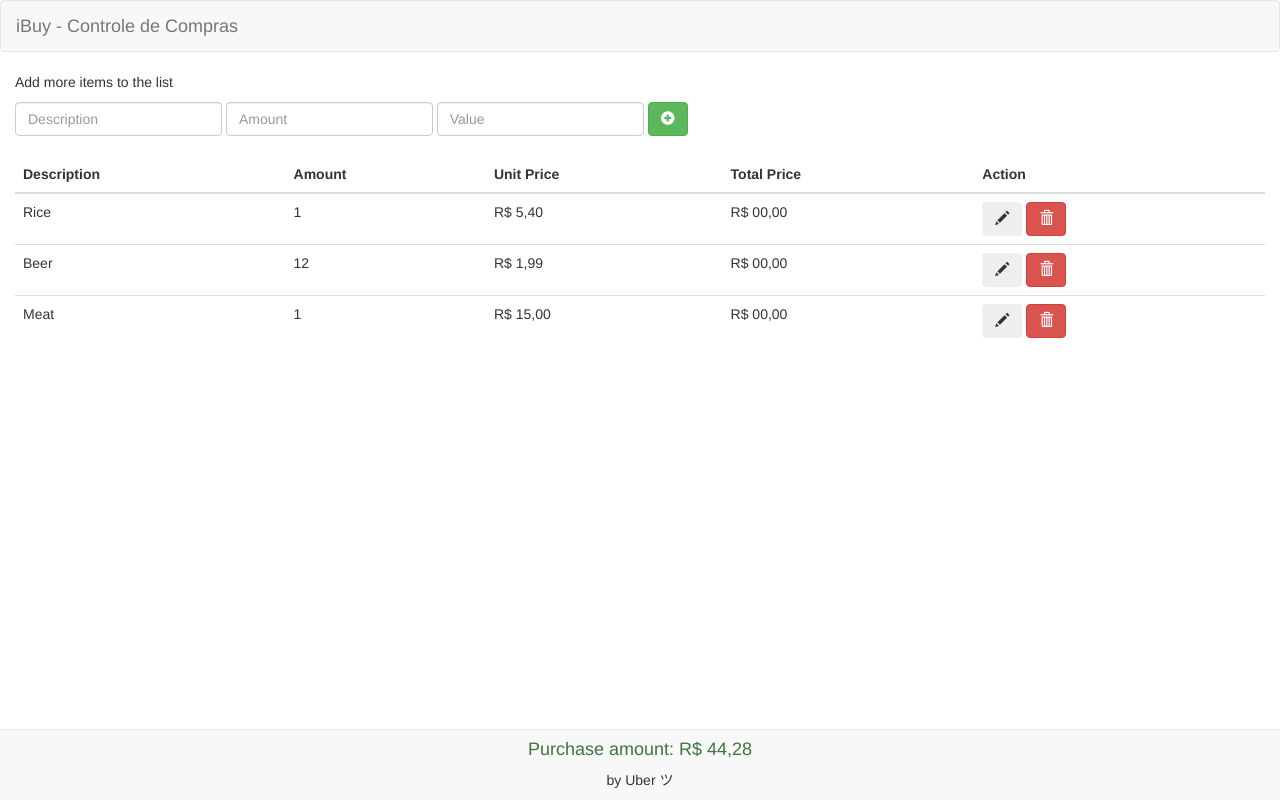
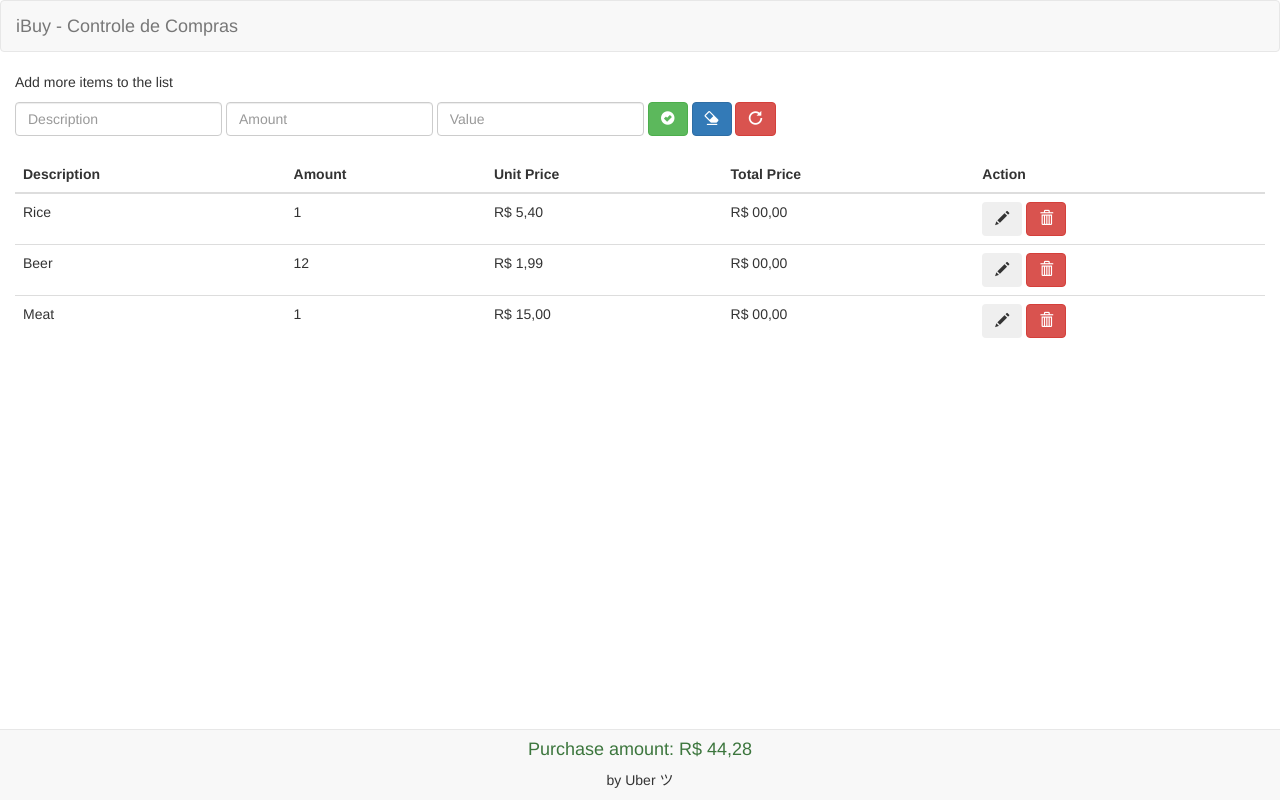
Before and after one commit to uberGadelha/iBuy, a plain HTML site: page index.html in a window 1280 px wide. Drawn offline with Linux system fonts and the light colour scheme.

Commit message:
Added buttons and created functions to clear data from fields and redo the list

```diff
--- a/index.html
+++ b/index.html
@@ -38,9 +38,17 @@
                <span class="glyphicon glyphicon-remove" aria-hidden="true"></span></span>
             </button>
          </span>
-         <button id="btnAdd" type="button" class="btn btn-success" onclick="addData()">
-            <span class="glyphicon glyphicon-plus-sign" aria-hidden="true"></span>
-         </button>
+         <span id="btnAdd">
+            <button type="button" class="btn btn-success" onclick="addData()">
+               <span class="glyphicon glyphicon-ok-sign" aria-hidden="true"></span>
+            </button>
+            <button type="button" class="btn btn-primary" onclick="resetForm()">
+               <span class="glyphicon glyphicon-erase" aria-hidden="true"></span>
+            </button>
+            <button type="button" class="btn btn-danger" onclick="redoList()">
+               <span class="glyphicon glyphicon-repeat" aria-hidden="true"></span>
+            </button>
+         </span>
       </div>
 
       <div id="errors" style="display: none;"></div>
--- a/js/main.js
+++ b/js/main.js
@@ -9,6 +9,7 @@ function getTotal(list) {
    var total = 0;
    for(var key in list) {
       total += list[key].value * list[key].amount;
+      unit = list[key].value * list[key].amount;
    }
    document.getElementById("totValue").innerHTML = formatValue(total);
 }
@@ -50,6 +51,7 @@ function addData() {
 
    list.unshift({"description":desc, "amount":amount, "value":value});
    setList(list);
+   resetForm();
 }
 
 function setUpdate(id) {
@@ -103,6 +105,14 @@ function deleteData(id) {
    }
 }
 
+function redoList() {
+   if(confirm("Do you want to redo your list?")) {
+      list = [];
+      setList(list);
+      alert("List deleted :)");
+   }
+}
+
 function validation() {
    var desc = document.getElementById("desc").value;
    var amount = document.getElementById("amount").value;
```
